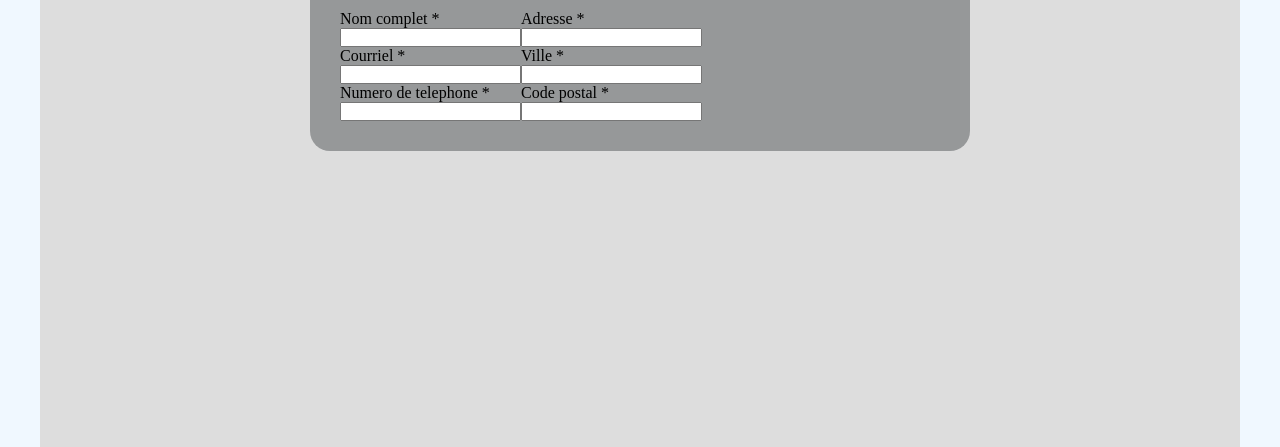
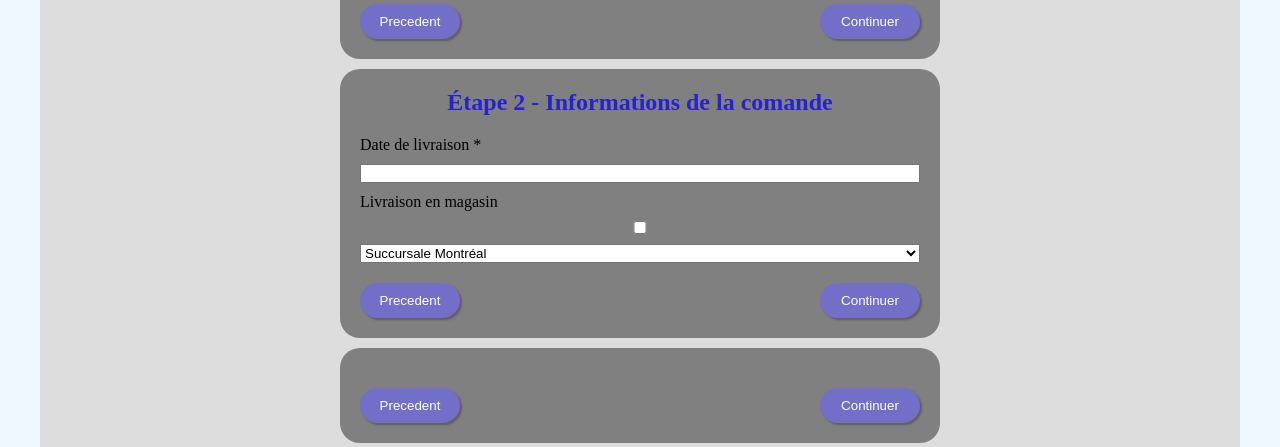
Before and after one commit to DionisCeb/tp2_interface, a plain HTML site: page index.html in a window 1280 px wide. Shown: the part 353-800 px from the top of the page. Drawn offline with Linux system fonts and the light colour scheme.

Commit message:
ajoute des sections

```diff
--- a/assets/styles/style.css
+++ b/assets/styles/style.css
@@ -1,3 +1,4 @@
+
 * {
     margin: 0;
     padding: 0;
@@ -5,7 +6,7 @@
 
 
 .page-achat {
-    height: 100vh;
+    min-height: 100vh;
     background-color: aliceblue;
     display: flex;
     justify-content: center;
@@ -19,15 +20,73 @@
     align-items: center;
 }
 
+.structure_form h1 {
+    text-align: center;
+    margin-bottom: 20px;
+    color: #2522d3;
+}
+
 form{
-    background-color: rgb(150, 152, 153);
     display: flex;
-    padding: 30px;
+    flex-direction: column;
     min-width: 600px;
     border-radius: 20px;
+    gap: 10px;
+}
+
+
+/*SECTIONS*/
+section {
+    background-color: gray;
+    padding: 20px;
+    border-radius: 20px;
+}
+
+
+
+.informations {
+    display: flex;
+    flex-direction: row;
+}
+
+.informations input {
+    padding: 10px;
+    border-radius: 5px;
+    border: none;
 }
 
 form div{
     display: flex;
     flex-direction: column;
+    gap: 10px;
 }
+
+
+.personal, .adresse {
+    width: 50%;
+}
+
+/*footer*/
+
+.footer_form {
+    margin-top: 20px;
+    display: flex;
+    flex-direction: row;
+    justify-content: space-between;
+}
+
+.footer_form button {
+    width: 100px;
+    padding: 10px;
+    border-radius: 20px;
+    border: none;
+    cursor: pointer;
+    box-shadow: 10,10,10, 0.5 beige;
+    color: white;
+    background-color: rgb(115 110 199);
+    box-shadow: 2px 2px 2px rgb(96, 94, 94);
+}
+
+.footer_form button:hover{
+    background-color: rgb(79, 133, 124);
+}
--- a/index.html
+++ b/index.html
@@ -12,6 +12,9 @@
             <div class="structure_form">
                 <h1>Validation de l'achat</h1>
                 <form id="1" action="">
+                    <section>
+                        <h1>Étape 1 - Informations personnelles</h1>
+                        <div class="informations">
                             <div class="personal">
                                 <div>
                                     <label for="nom">Nom complet <span>*</span></label>
@@ -40,6 +43,45 @@
                                     <input type="text">
                                 </div>
                             </div>
+                        </div>
+                        <div class="footer_form">
+                            <button class="precedent">Precedent</button>
+                            <button class="continuer">Continuer</button>
+                        </div>
+                    </section>
+
+                    <section>
+                        <h1>Étape 2 - Informations de la comande</h1>
+                        <div class="livraison">
+                            <div>
+                                <label for="livraison">Date de livraison <span>*</span></label>
+                                <input type="text">
+                            </div>
+                            <div>
+                                <label for="magasin">Livraison en magasin</label>
+                                <input type="checkbox">
+                                <select name="succursale" id="succursale">
+                                    <option value="Montreal">Succursale Montréal</option>
+                                    <option value="Laval">Succursale Laval</option>
+                                    <option value="Longueuil">Succursale Longueuil</option>
+                                  </select>
+                            </div>
+                        </div>
+                        <div class="footer_form">
+                            <button class="precedent">Precedent</button>
+                            <button class="continuer">Continuer</button>
+                        </div>
+                    </section>
+
+                    <section>
+                        <div class="informations">
+
+                        </div>
+                        <div class="footer_form">
+                            <button class="precedent">Precedent</button>
+                            <button class="continuer">Continuer</button>
+                        </div>
+                    </section>
                 </form>
             </div>
         </div>
```
Also changed, not shown: assets/styles/section_comande.css (added), assets/styles/section_personnele.css (added), assets/styles/section_resultats.css (added). Lines whose indentation alone changed are shown as unchanged.
